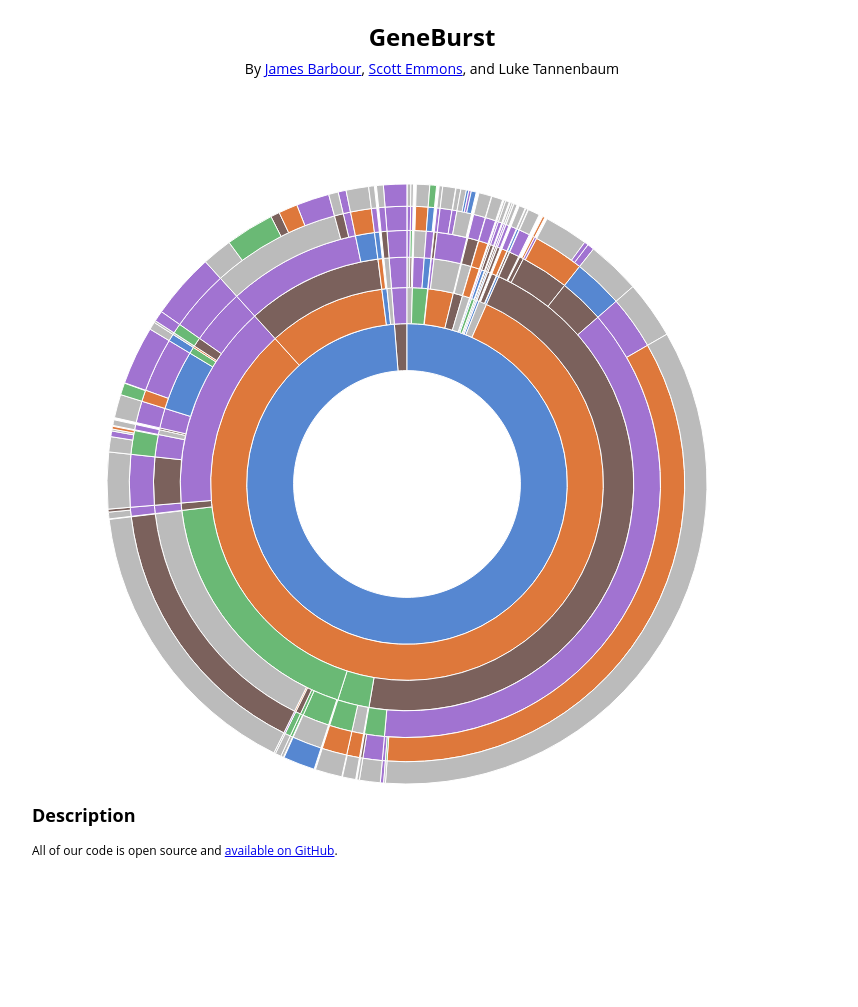
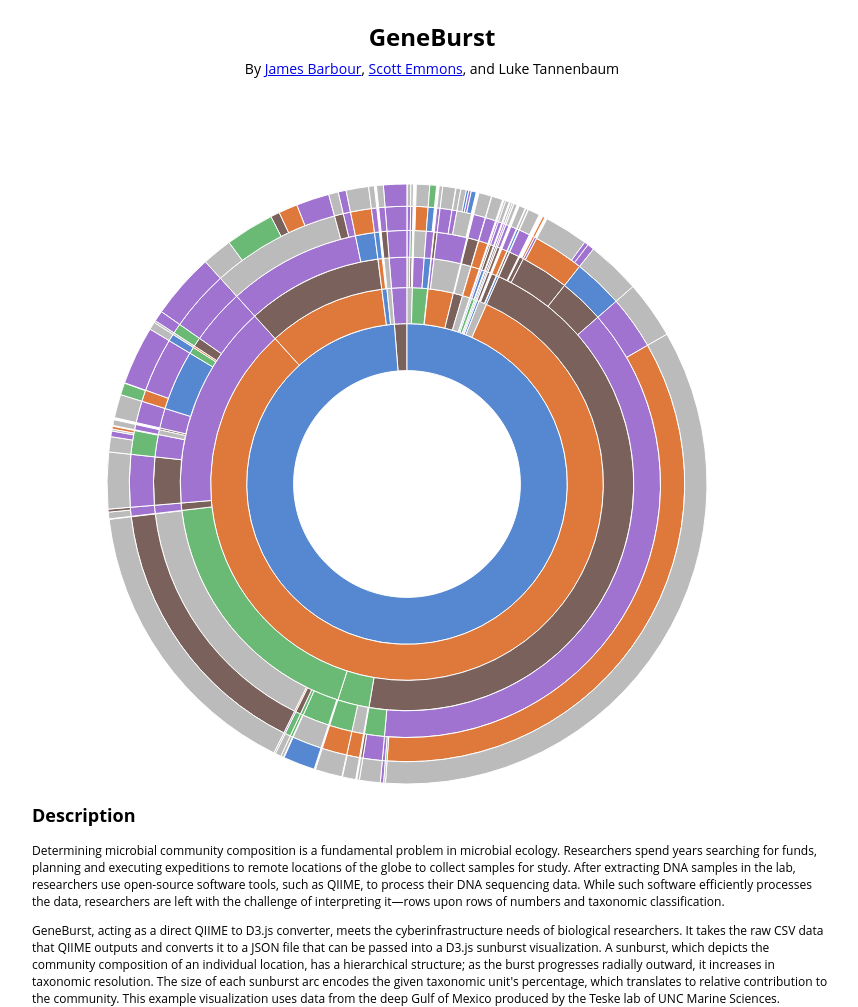
Before and after one commit to scottemmons/scottemmons.github.io, a Jekyll site: the page geneburst/index.html, which Jekyll copies as it is, in a window 1280 px wide. Shown: the whole page, without its empty margins (208-1066 px from the left). Built offline with Jekyll 4.4.1, drawn with Linux system fonts in a browser that asks for light colours; before the commit the page ends 900 px from its top, so only the background shows below that.

Commit message:
JP's description update

```diff
--- a/geneburst/index.html
+++ b/geneburst/index.html
@@ -132,7 +132,8 @@
 			</div>
 			<div id="how-to-read">
 				<h2>Description</h2>
-				<p>All of our code is open source and <a href="https://github.com/jebarb/GeneBurst" target="_blank">available on GitHub</a>.</p>
+				<p>Determining microbial community composition is a fundamental problem in microbial ecology. Researchers spend years searching for funds, planning and executing expeditions to remote locations of the globe to collect samples for study. After extracting DNA samples in the lab, researchers use open-source software tools, such as QIIME, to process their DNA sequencing data. While such software efficiently processes the data, researchers are left with the challenge of interpreting it&mdash;rows upon rows of numbers and taxonomic classification.</p>
+				<p>GeneBurst, acting as a direct QIIME to D3.js converter, meets the cyberinfrastructure needs of biological researchers. It takes the raw CSV data that QIIME outputs and converts it to a JSON file that can be passed into a D3.js sunburst visualization. A sunburst, which depicts the community composition of an individual location, has a hierarchical structure; as the burst progresses radially outward, it increases in taxonomic resolution. The size of each sunburst arc encodes the given taxonomic unit's percentage, which translates to relative contribution to the community. This example visualization uses data from the deep Gulf of Mexico produced by the Teske lab of UNC Marine Sciences.</p>
 			</div>
 		</div>
 		<!-- <script type="text/javascript" src="vis_data.js"></script> -->
```
